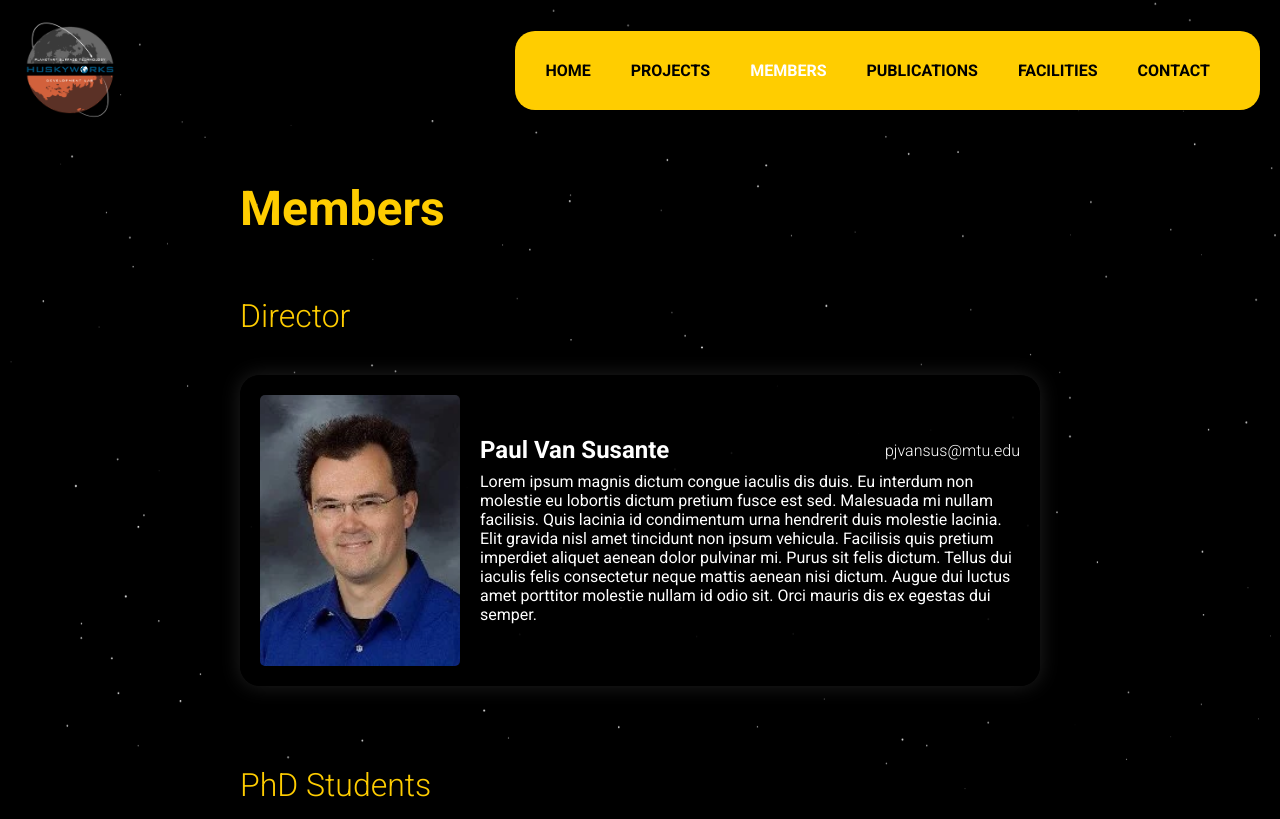
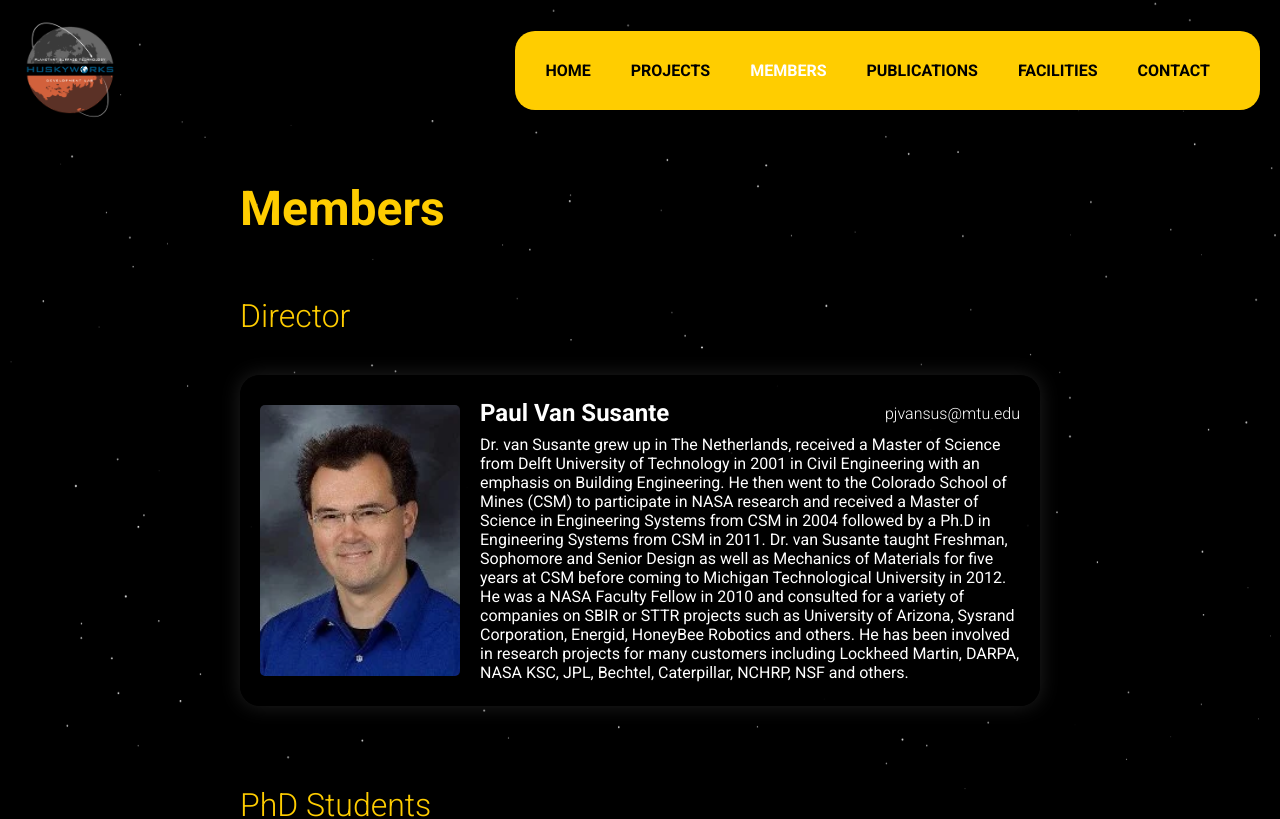
Before and after one commit to mtu-pstdl/website, a React (Create React App) app: page /members in a window 1280 px wide. Shown: the top 819 px of the page. Built offline with nearby package versions, Linux system fonts and the light colour scheme.

Commit message:
added paul bio

```diff
--- a/src/pages/members/members.ts
+++ b/src/pages/members/members.ts
@@ -30,7 +30,7 @@ export const members: MemberCollection[] = [
 				lastName: "Van Susante",
 				email: "pjvansus@mtu.edu",
 				profile: "./paul.webp",
-				bio: LoremIpsum.generate(80)
+				bio: "Dr. van Susante grew up in The Netherlands, received a Master of Science from Delft University of Technology in 2001 in Civil Engineering with an emphasis on Building Engineering. He then went to the Colorado School of Mines (CSM) to participate in NASA research and received a Master of Science in Engineering Systems from CSM in 2004 followed by a Ph.D in Engineering Systems from CSM in 2011. Dr. van Susante taught Freshman, Sophomore and Senior Design as well as Mechanics of Materials for five years at CSM before coming to Michigan Technological University in 2012. He was a NASA Faculty Fellow in 2010 and consulted for a variety of companies on SBIR or STTR projects such as University of Arizona, Sysrand Corporation, Energid, HoneyBee Robotics and others. He has been involved in research projects for many customers including Lockheed Martin, DARPA, NASA KSC, JPL, Bechtel, Caterpillar, NCHRP, NSF and others."
 			}
 		]
 	},
```
